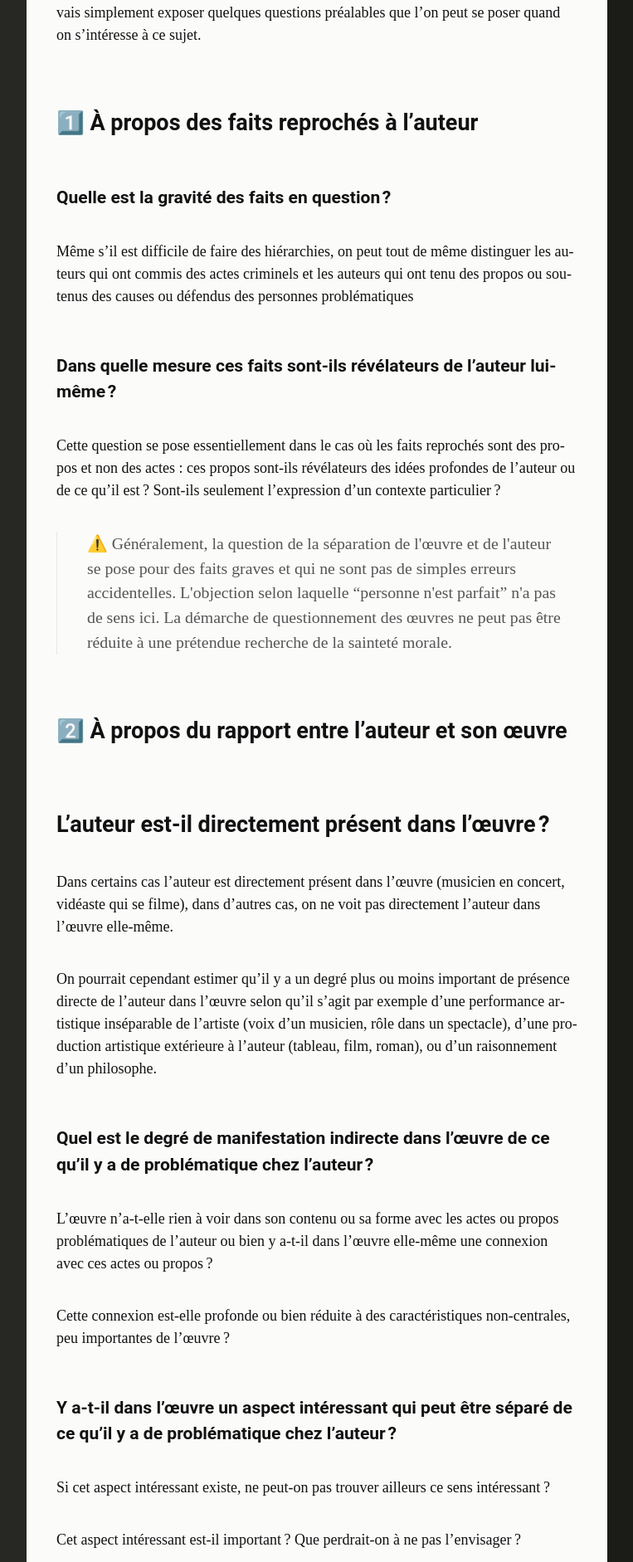
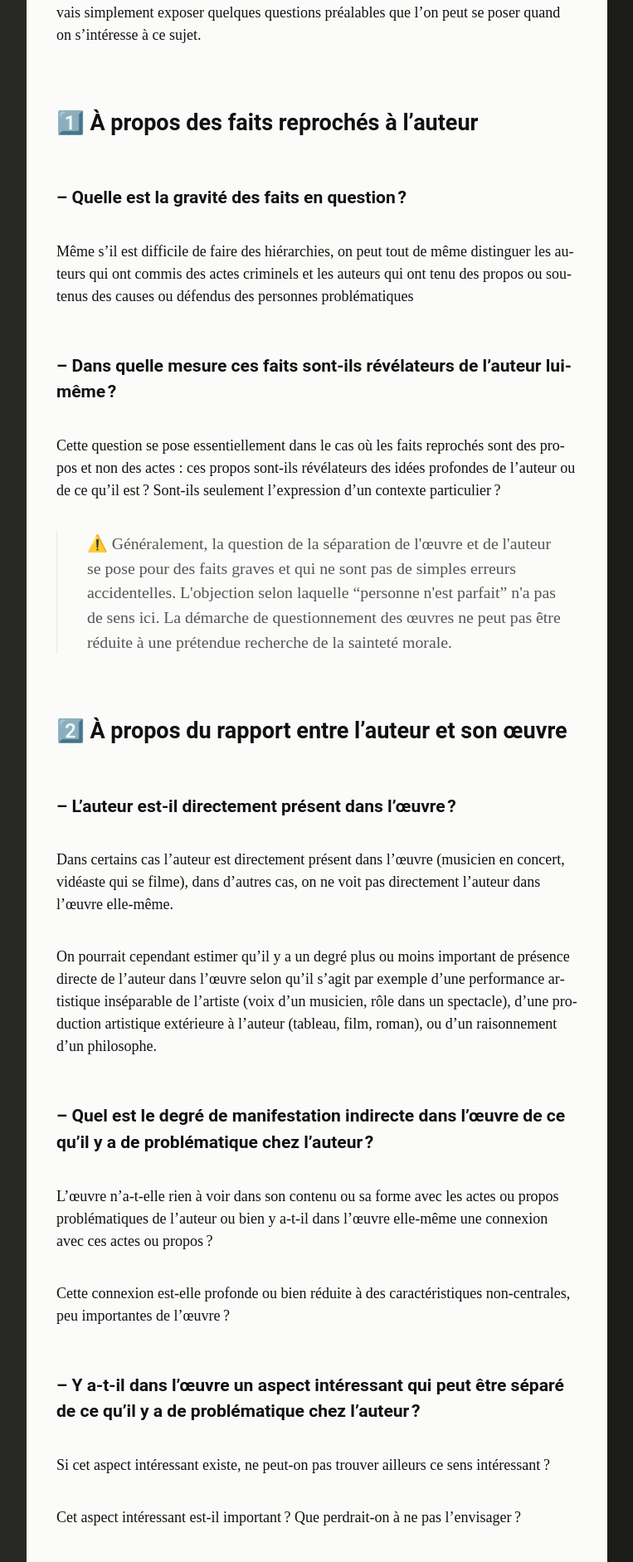
Before and after one commit to eyssette/Blog, a Jekyll site: the page built from _posts/2022-07-04-séparer-l-oeuvre-de-l-auteur.md, in a window 1280 px wide. Shown: the part 722-2605 px from the top of the page at 83% size, without its empty margins (388-1151 px from the left). Built offline with Jekyll 4.4.1, drawn with Linux system fonts in a browser that asks for light colours; nearby versions of some CDN libraries; some web fonts are replaced; comment, search, counter and statistics services are not loaded; some of the changed text lies outside the part shown.

```diff
--- a/_posts/2022-07-04-séparer-l-oeuvre-de-l-auteur.md
+++ b/_posts/2022-07-04-séparer-l-oeuvre-de-l-auteur.md
@@ -12,10 +12,10 @@ Face à cette diversité, on pourrait justifier d'adopter la même attitude pour
 
 ## 1️⃣ À propos des faits reprochés à l'auteur
 
-### Quelle est la gravité des faits en question ?
+### – Quelle est la gravité des faits en question ?
 Même s'il est difficile de faire des hiérarchies, on peut tout de même distinguer les auteurs qui ont commis des actes criminels et les auteurs qui ont tenu des propos ou soutenus des causes ou défendus des personnes problématiques
 
-### Dans quelle mesure ces faits sont-ils révélateurs de l'auteur lui-même ?
+### – Dans quelle mesure ces faits sont-ils révélateurs de l'auteur lui-même ?
 
 Cette question se pose essentiellement dans le cas où les faits reprochés sont des propos et non des actes : ces propos sont-ils révélateurs des idées profondes de l'auteur ou de ce qu'il est ? Sont-ils seulement l'expression d'un contexte particulier ?
 
@@ -23,19 +23,19 @@ Cette question se pose essentiellement dans le cas où les faits reprochés sont
 
 ## 2️⃣ À propos du rapport entre l'auteur et son œuvre
 
-## L'auteur est-il directement présent dans l'œuvre ?
+### – L'auteur est-il directement présent dans l'œuvre ?
 
 Dans certains cas l'auteur est directement présent dans l'œuvre (musicien en concert, vidéaste qui se filme), dans d'autres cas, on ne voit pas directement l'auteur dans l'œuvre elle-même.
 
 On pourrait cependant estimer qu'il y a un degré plus ou moins important de présence directe de l'auteur dans l'œuvre selon qu'il s'agit par exemple d'une performance artistique inséparable de l'artiste (voix d'un musicien, rôle dans un spectacle), d'une production artistique extérieure à l'auteur (tableau, film, roman), ou d'un raisonnement d'un philosophe.
 
-### Quel est le degré de manifestation indirecte dans l'œuvre de ce qu'il y a de problématique chez l'auteur ?
+### – Quel est le degré de manifestation indirecte dans l'œuvre de ce qu'il y a de problématique chez l'auteur ?
 
 L'œuvre n'a-t-elle rien à voir dans son contenu ou sa forme avec les actes ou propos problématiques de l'auteur ou bien y a-t-il dans l'œuvre elle-même une connexion avec ces actes ou propos ?
 
 Cette connexion est-elle profonde ou bien réduite à des caractéristiques non-centrales, peu importantes de l'œuvre ?
 
-### Y a-t-il dans l'œuvre un aspect intéressant qui peut être séparé de ce qu'il y a de problématique chez l'auteur ?
+### – Y a-t-il dans l'œuvre un aspect intéressant qui peut être séparé de ce qu'il y a de problématique chez l'auteur ?
 
 Si cet aspect intéressant existe, ne peut-on pas trouver ailleurs ce sens intéressant ?
 
@@ -47,19 +47,19 @@ Y a-t-il parmi les aspects intéressants et importants de l'œuvre la possibilit
 
 ## 3️⃣ À propos du rapport entre nous et l'œuvre
 
-### Avons-nous un rapport distancié avec l'auteur ?
+### – Avons-nous un rapport distancié avec l'auteur ?
 
 L'auteur est-il vivant ou mort ?
 
 Le rapport que nous avons avec l'œuvre conduit-il à un éloge public de l'auteur ?
 
-### Avons-nous un rapport distancié avec l'œuvre ?
+### – Avons-nous un rapport distancié avec l'œuvre ?
 
 Avons-nous un rapport critique ou non-critique avec l'œuvre ?
 
 L'œuvre est-elle envisagée comme l'expression de l'auteur ou bien envisagée de manière plus large ?
 
-### L'attitude que nous adoptons va-t-elle conduire à des conséquences problématiques ?
+### – L'attitude que nous adoptons va-t-elle conduire à des conséquences problématiques ?
 
 L'attitude en question relève-t-elle seulement de la vie privée ?
 
```
